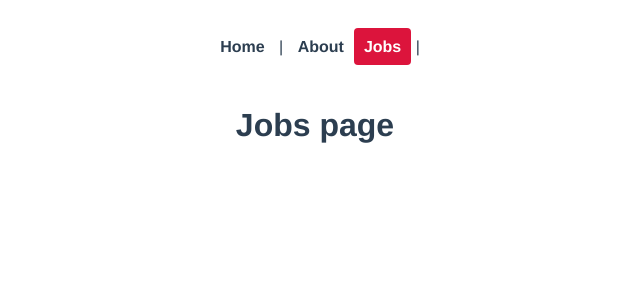
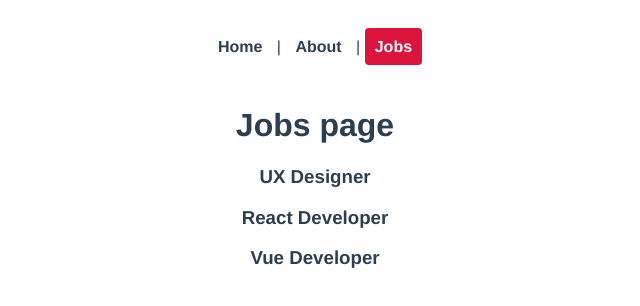
Before and after one commit to vanheaven-ui/vue-router, a Vue app: page /jobs in a window 1280 px wide. Shown: the top 306 px of the page, without its empty margins (325-965 px from the left). Built offline with nearby package versions, Linux system fonts and the light colour scheme.

Commit message:
Add data to the Jobs view

```diff
--- a/src/App.vue
+++ b/src/App.vue
@@ -1,8 +1,8 @@
 <template>
   <div id="nav">
     <router-link to="/">Home</router-link> |
-    <router-link :to="{ name: 'About' }">About</router-link>
-    <router-link :to="{ name: 'Jobs' }">Jobs</router-link> |
+    <router-link :to="{ name: 'About' }">About</router-link> |
+    <router-link :to="{ name: 'Jobs' }">Jobs</router-link>
   </div>
   <router-view />
 </template>
--- a/src/views/Jobs.vue
+++ b/src/views/Jobs.vue
@@ -1,9 +1,22 @@
 <template>
   <h1>Jobs page</h1>
+  <div v-for="job in jobs" :key="job.id">
+    <h3>{{ job.title }}</h3>
+  </div>
 </template>
 
 <script>
-export default {};
+export default {
+  data() {
+    return {
+      jobs: [
+        { id: 1, title: "UX Designer", details: "Lorem" },
+        { id: 2, title: "React Developer", details: "Lorem" },
+        { id: 3, title: "Vue Developer", details: "Lorem" },
+      ],
+    };
+  },
+};
 </script>
 
 <style>
```
